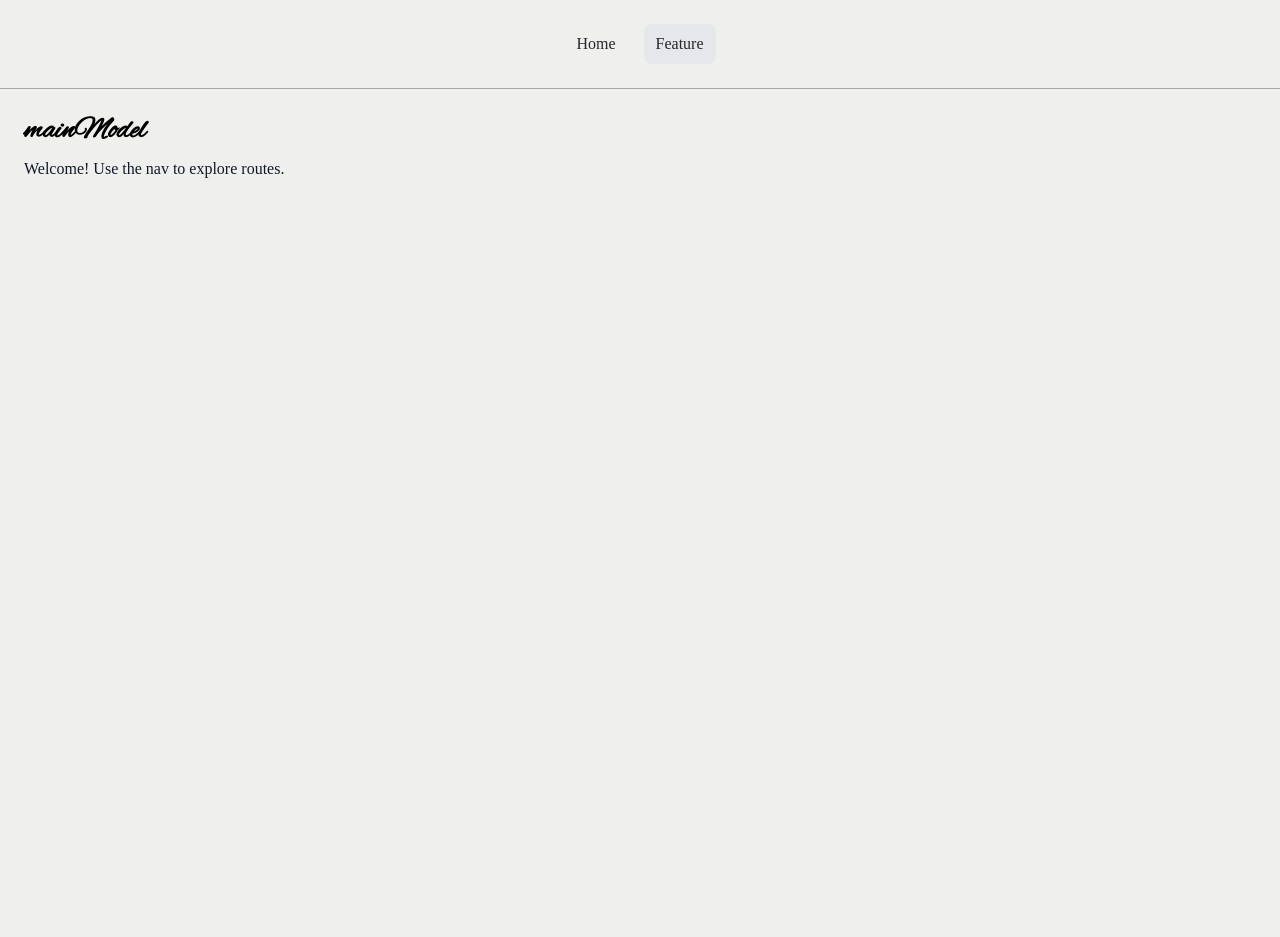
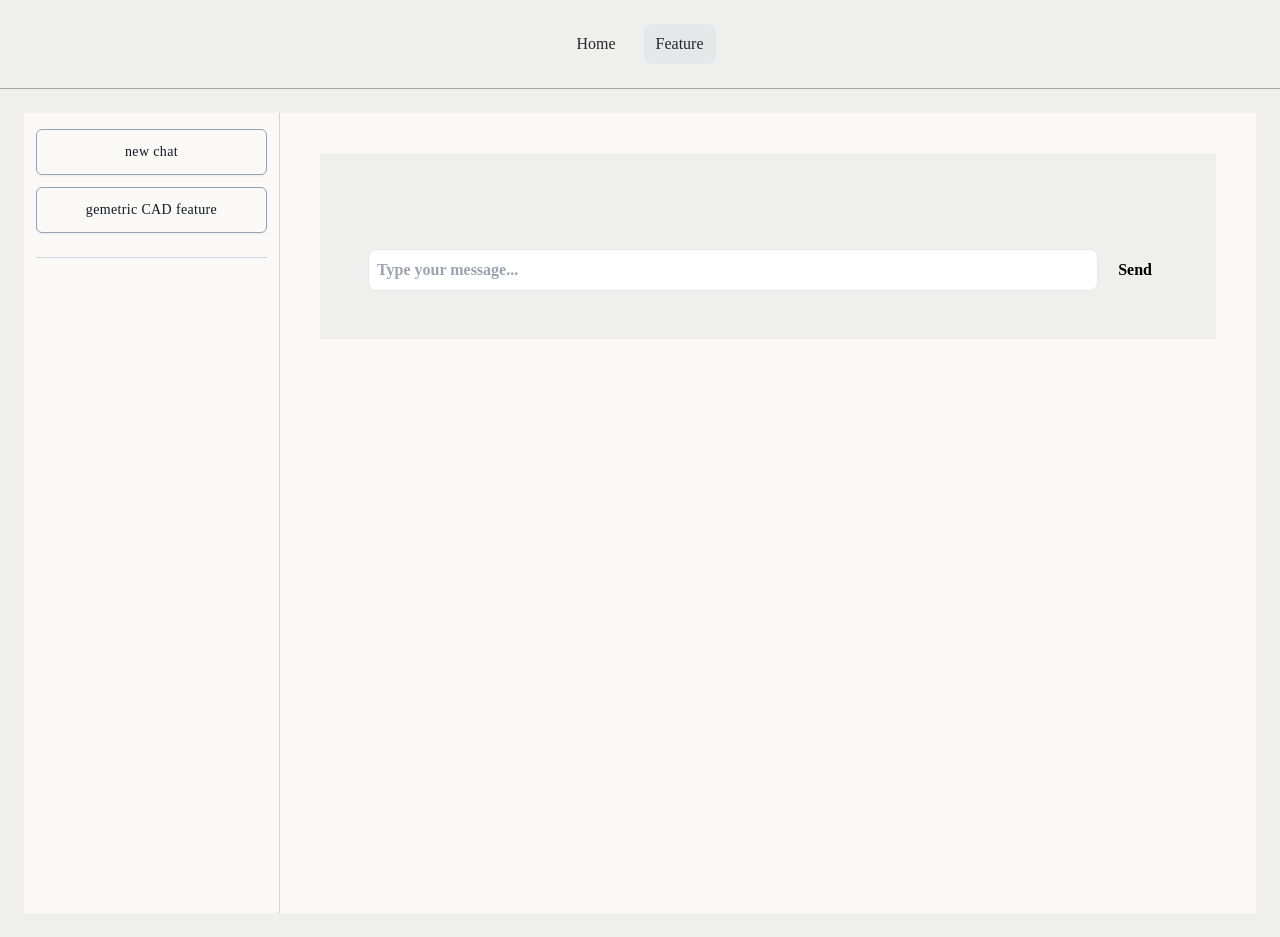
Before and after one commit to MyLu004/Arcana, a React (Vite) app in the folder frontend/: page /mainModel in a window 1280 px wide. Before the commit the page ends 800 px from the top, so only its background shows below. Built offline with nearby package versions, Linux system fonts and the light colour scheme; a web font is replaced by a local one.

Commit message:
add: chatbot page, finish home page

```diff
--- a/frontend/package.json
+++ b/frontend/package.json
@@ -10,6 +10,7 @@
     "preview": "vite preview"
   },
   "dependencies": {
+    "framer-motion": "^12.23.24",
     "react": "^19.1.1",
     "react-dom": "^19.1.1",
     "react-router-dom": "^7.9.4"
--- /dev/null
+++ b/frontend/src/components/ChatArea.jsx
@@ -0,0 +1,74 @@
+import {  useRef, useEffect } from "react";
+
+//import { marked } from "marked";    // Converts Markdown to HTML
+//import DOMPurify from "dompurify";  // Sanitizes HTML to prevent XSS
+
+// Helper function to parse markdown text and sanitize it
+// function parseMarkdown(text) {
+//   if (!text) return "";
+//   return DOMPurify.sanitize(marked(text)); // convert and clean user input
+// }
+
+function ChatArea({
+  messages,           // list of the chat message
+  input,              // input filed state
+  setInput,           // function to update input
+  handleSend,         // function to handle message send
+  isLoading,          // boolean indicating if bot is processing
+
+  //handleFileUpload,   // Function to handle file uploads
+  //pendingFile,        // Currently selected file (if any)
+  //setPendingFile,     // Function to cler selected file
+}) {
+
+  const bottomRef = useRef(null); // reference to scroll to bottom
+
+  // scroll to bottm effect (scroll to bottol when chat reach the window limit)
+  useEffect(() => {
+  if (bottomRef.current) {
+    bottomRef.current.scrollIntoView({ behavior: "smooth" });
+  }
+}, [messages]);
+
+  return (
+    <div className="flex flex-col flex-1 bg-[var(--color-bg)] text-white p-10">
+
+       {/* Message history area */}
+      <div className="flex-1 overflow-y-auto p-6  space-y-4">
+
+        <div ref={bottomRef} />
+
+      </div>
+
+      <form
+        onSubmit={handleSend}
+        className="p-2 bg-[var(--color-surface)] flex items-center gap-1 text-black rounded-md"
+      >
+
+        {/* Text input field */}
+        <input
+          type="text"
+          placeholder="Type your message..."
+          value={input}
+          onChange={(e) => setInput(e.target.value)}
+          disabled={isLoading}
+          className="flex-1 p-2 border rounded-lg focus:outline-none focus:ring-2 focus:ring-blue-500 text-black font-bold"
+        />
+
+        {/* Submit button */}
+        <button
+          type="submit"
+          disabled={isLoading}
+          className="bg-[var(--color-accent)] text-black font-bold px-4 py-2 rounded-lg hover:bg-[var(--color-accent-hover)]"
+        >
+          Send
+        </button>
+
+        {/* <FileUpload onFileUpload={handleFileUpload} /> */}
+
+      </form>
+    </div>
+  );
+}
+
+export default ChatArea;
--- /dev/null
+++ b/frontend/src/components/SideBar.jsx
@@ -0,0 +1,34 @@
+// SideBar.jsx
+import React from "react";
+
+export default function SideBar({
+  onNewChat,
+  onOpenCad,
+  className = "",
+}) {
+  return (
+    <aside
+      className={`w-64 shrink-0 border-r border-slate-300 bg-[var(--bg-color)] min-h-screen px-3 py-4 ${className}`}
+    >
+      <div className="space-y-3">
+        <button
+          onClick={onNewChat}
+          className="w-full rounded-md border border-slate-400 px-4 py-3 text-sm font-medium tracking-wide shadow-sm hover:bg-white"
+        >
+          new chat
+        </button>
+
+        <button
+          onClick={onOpenCad}
+          className="w-full rounded-md border border-slate-400 px-4 py-3 text-sm font-medium tracking-wide shadow-sm hover:bg-white"
+        >
+          gemetric CAD feature
+        </button>
+      </div>
+
+      <div className="my-6 h-px w-full bg-slate-300" />
+
+      {/* Add any extra sidebar content here */}
+    </aside>
+  );
+}
--- a/frontend/src/pages/Home.jsx
+++ b/frontend/src/pages/Home.jsx
@@ -1,69 +1,94 @@
-import React from "react";
+"use client";
 
-// import image
-import mainHomeImg from "../assets/homePic.png"
-import secondaryHomeImg from "../assets/secondaryHomePic.png"
+import React, { useEffect, useState } from "react";
+import { motion, useReducedMotion } from "framer-motion";
 
+import mainHomeImg from "../assets/homePic.png";
+import secondaryHomeImg from "../assets/secondaryHomePic.png";
 
 export default function Home() {
+  const prefersReduced = useReducedMotion();
+  const [ready, setReady] = useState(false);
+  const [shouldAnimate, setShouldAnimate] = useState(false);
+
+  useEffect(() => {
+    // run on client only
+    const done = sessionStorage.getItem("homeHeroAnimated");
+    if (!done) {
+      setShouldAnimate(true);
+      sessionStorage.setItem("homeHeroAnimated", "1");
+    }
+    setReady(true); // now we know whether to animate
+  }, []);
+
+  const mainAnim = prefersReduced || !shouldAnimate
+    ? { initial: false, animate: { opacity: 1, scale: 1 } }
+    : { initial: { opacity: 0, scale: 0.98 }, animate: { opacity: 1, scale: 1 }, transition: { duration: 0.6, ease: "easeOut", delay: 0.1 } };
+
+  const insetAnim = prefersReduced || !shouldAnimate
+    ? { initial: false, animate: { opacity: 1, y: 0 } }
+    : { initial: { opacity: 0, y: 24 }, animate: { opacity: 1, y: 0 }, transition: { duration: 0.55, ease: "easeOut", delay: 0.25 } };
+
+  if (!ready) {
+    // first render (SSR or before effect): render static markup to avoid mismatches
+    return (
+      <section className="bg-[var(--color-bg)] space-12">
+        <div className="mx-auto max-w-7xl px-4 py-12 sm:py-16 md:py-20">
+          <div className="grid items-center gap-10 md:grid-cols-2 lg:gap-16">
+            <div className="order-2 md:order-1">
+              <h1 className="text-[80px] leading-none tracking-wide sm:text-[72px] md:text-[92px]">Arcana</h1>
+              <div className="mt-4 max-w-lg rounded p-4 text-zinc-800">
+                "Lorem ipsum dolor sit amet, consectetur adipiscing elit, sed do eiusmod tempor incididunt ut labore et dolore magna aliqua. Ut enim ad minim veniam, quis nostrud exercitation ullamco laboris nisi ut aliquip ex ea commodo consequat. Duis aute irure dolor in reprehenderit in voluptate velit esse cillum dolore eu fugiat nulla pariatur.
+              </div>
+              <a href="mainModel" className="mt-10 inline-flex w-full items-center justify-center rounded-full border border-zinc-800/80 bg-[var(--color-bg)] px-8 py-5 font-serif tracking-wide text-zinc-900 transition-all duration-200 hover:-translate-y-0.5 hover:bg-[var(--color-secondary)] hover:text-white hover:shadow-lg focus:outline-none focus-visible:ring-2 focus-visible:ring-zinc-900/30 sm:w-auto md:text-3xl">try us now</a>
+            </div>
+
+            <div className="order-1 md:order-2">
+              <div className="relative mx-auto w-full max-w-xl">
+                <div className="overflow-hidden rounded-sm">
+                  <img src={mainHomeImg} alt="Classic relief artwork" className="h-auto w-full object-cover" />
+                </div>
+                <div className="absolute right-[-8%] top-[50%] w-[38%] shadow-xl hidden xl:block" aria-hidden="true">
+                  <div className="overflow-hidden rounded-sm">
+                    <img src={secondaryHomeImg} alt="Marble sculpture" className="h-auto w-full object-cover" />
+                  </div>
+                </div>
+              </div>
+            </div>
+
+          </div>
+        </div>
+      </section>
+    );
+  }
+
+  // Ready: mount motion elements with a key so initial -> animate runs
   return (
     <section className="bg-[var(--color-bg)] space-12">
       <div className="mx-auto max-w-7xl px-4 py-12 sm:py-16 md:py-20">
         <div className="grid items-center gap-10 md:grid-cols-2 lg:gap-16">
-          {/* Left: Title, copy, CTA */}
           <div className="order-2 md:order-1">
-          {/* Display title */}
-            <h1 className="text-[80px] leading-none tracking-wide sm:text-[72px] md:text-[92px]">
-              Arcana
-            </h1>
-
-
-            {/* Lead paragraph in a subtle framed box */}
-            <p className="mt-4 max-w-lg rounded p-4 text-zinc-800">
-            Lorem ipsum dolor sit amet, consectetur adipiscing elit, sed do eiusmod tempor incididunt ut labore et dolore magna aliqua.
-            </p>
-
-
-            {/* CTA button */}
-            <a
-            href="mainModel"
-            className="mt-10 inline-flex w-full items-center justify-center rounded-full border border-zinc-800/80 bg-[var(--color-bg)] px-8 py-5 font-serif tracking-wide text-zinc-900 transition-all duration-200 hover:-translate-y-0.5 hover:bg-[var(--color-secondary)] hover:text-white hover:shadow-lg focus:outline-none focus-visible:ring-2 focus-visible:ring-zinc-900/30 sm:w-auto md:text-3xl"
-            >
-            try us now
-            </a>
+            <h1 className="text-[80px] leading-none tracking-wide sm:text-[72px] md:text-[92px]">Arcana</h1>
+              <div className="mt-4 max-w-lg rounded p-4 text-zinc-800">
+                "Lorem ipsum dolor sit amet, consectetur adipiscing elit, sed do eiusmod tempor incididunt ut labore et dolore magna aliqua. Ut enim ad minim veniam, quis nostrud exercitation ullamco laboris nisi ut aliquip ex ea commodo consequat. Duis aute irure dolor in reprehenderit in voluptate velit esse cillum dolore eu fugiat nulla pariatur.
+              </div>
+            <a href="mainModel" className="mt-10 inline-flex w-full items-center justify-center rounded-full border border-zinc-800/80 bg-[var(--color-bg)] px-8 py-5 font-serif tracking-wide text-zinc-900 transition-all duration-200 hover:-translate-y-0.5 hover:bg-[var(--color-secondary)] hover:text-white hover:shadow-lg focus:outline-none focus-visible:ring-2 focus-visible:ring-zinc-900/30 sm:w-auto md:text-3xl">try us now</a>
           </div>
-
-
 
           <div className="order-1 md:order-2">
             <div className="relative mx-auto w-full max-w-xl">
-            {/* Main image */}
-              <div className="overflow-hidden rounded-sm">
+              <motion.div key={`main-${shouldAnimate}`} className="overflow-hidden rounded-sm" {...mainAnim}>
+                <img src={mainHomeImg} alt="Classic relief artwork" className="h-auto w-full object-cover" />
+              </motion.div>
 
-                {/* eslint-disable-next-line @next/next/no-img-element */}
-                <img
-                src={mainHomeImg}
-                alt="Classic relief artwork"
-                className="h-auto w-full object-cover"
-                />
-
-              </div>
-
-            {/* Inset overlapping image */}
-            <div className="absolute right-[-8%] top-[50%] w-[38%] shadow-xl hidden xl:block" aria-hidden="true">
-              <div className="overflow-hidden rounded-sm ">
-
-                {/* // eslint-disable-next-line @next/next/no-img-element */}
-                <img
-                src={secondaryHomeImg}
-                alt="Marble sculpture"
-                className="h-auto w-full object-cover"
-                />
-              </div>
-            </div>
-
+              <motion.div key={`inset-${shouldAnimate}`} className="absolute right-[-8%] top-[50%] w-[38%] shadow-xl hidden xl:block" aria-hidden="true" {...insetAnim}>
+                <div className="overflow-hidden rounded-sm">
+                  <img src={secondaryHomeImg} alt="Marble sculpture" className="h-auto w-full object-cover" />
+                </div>
+              </motion.div>
             </div>
           </div>
+
         </div>
       </div>
     </section>
--- a/frontend/src/pages/mainModel.jsx
+++ b/frontend/src/pages/mainModel.jsx
@@ -1,10 +1,32 @@
+// MainModel.jsx
 import React from "react";
+import SideBar from "../components/SideBar";
+import ChatArea from "../components/ChatArea";
 
-export default function mainModel() {
+// If you have the same photo as in the mock, import it here
+// import livingRoom from "../assets/living-room.jpg";
+const placeholder =
+  "https://images.unsplash.com/photo-1519710164239-da123dc03ef4?q=80&w=1200&auto=format&fit=crop";
+
+export default function MainModel({
+  onNewChat,
+  onOpenCad,
+  onSendMessage,
+  className = "",
+}) {
   return (
-    <section className="space-y-2" id="mainModel">
-      <h1 className="text-3xl font-bold">mainModel</h1>
-      <p>Welcome! Use the nav to explore routes.</p>
-    </section>
+    <div className={`flex min-h-screen bg-[#FAF9F6] ${className}`}>
+      <SideBar onNewChat={onNewChat} onOpenCad={onOpenCad} />
+
+      <main className="flex-1 p-6 md:p-10">
+        <div className="mx-auto max-w-6xl">
+          <ChatArea
+            imageSrc={placeholder}
+            onSend={onSendMessage}
+            onHeaderButtonClick={() => {}}
+          />
+        </div>
+      </main>
+    </div>
   );
 }
```
Also changed, not shown: frontend/src/components/FileUpload.jsx (added, +39 -0 lines), 1 other file (tests, documents, lock files or other folders).
